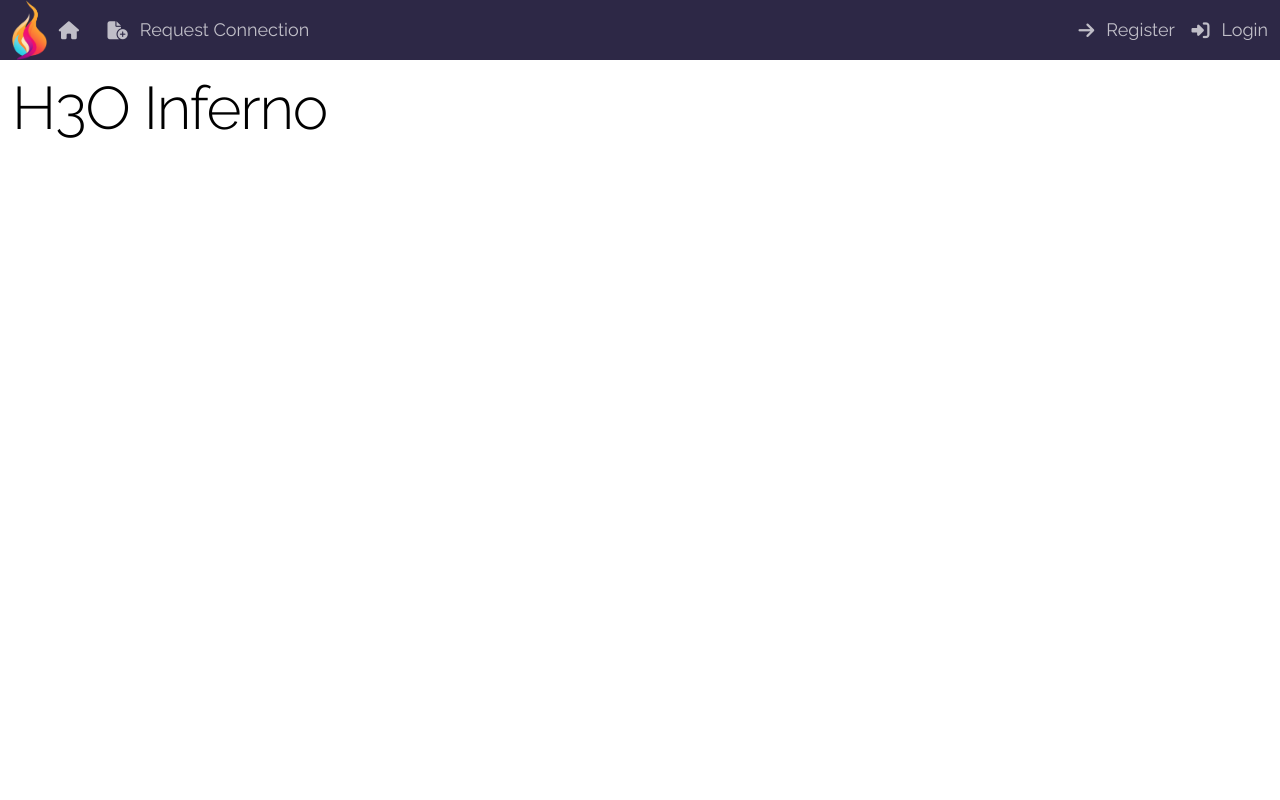
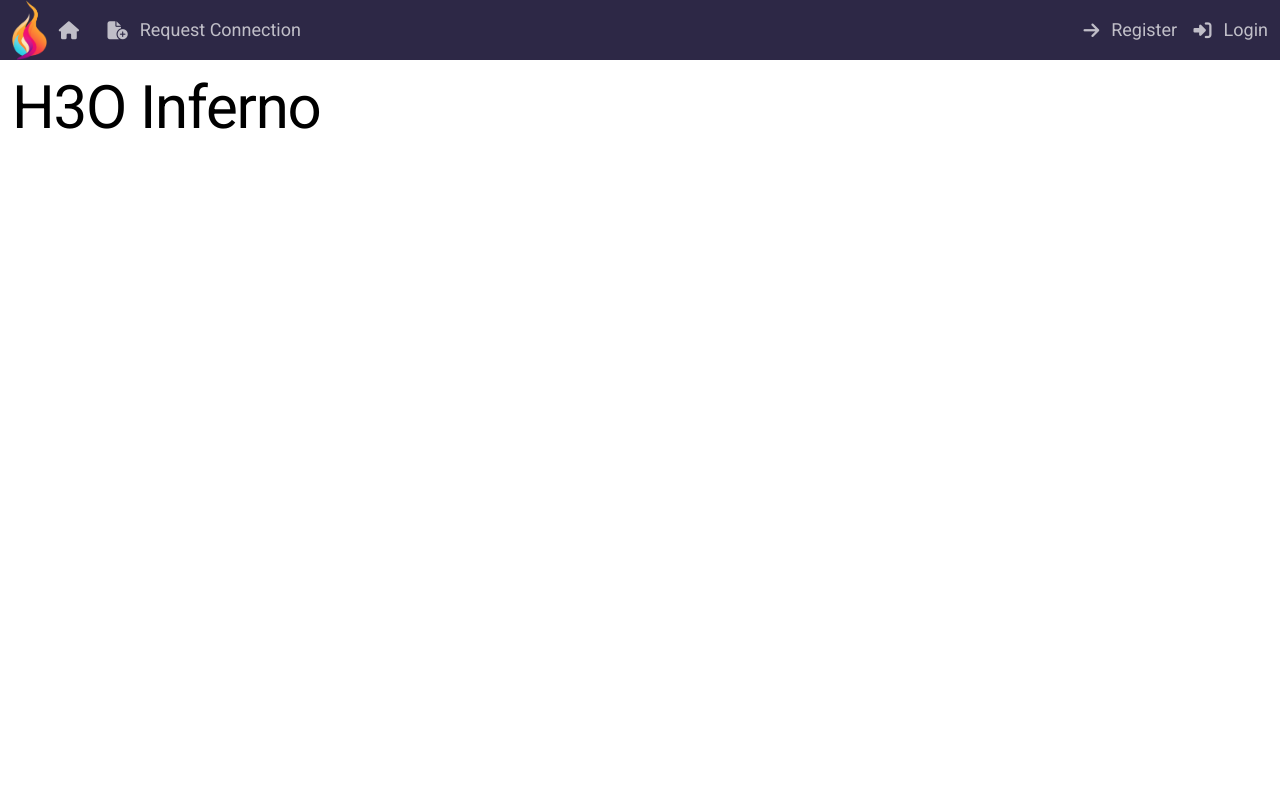
Before and after one commit to rodneygauna/H3O_Inferno, a Flask app: page / in a window 1280 px wide. Run offline with Flask 3, Linux system fonts and the light colour scheme; some libraries are stand-ins or nearby versions.

Commit message:
changed baseline font to Roboto

```diff
--- a/src/static/css/style.css
+++ b/src/static/css/style.css
@@ -1,4 +1,4 @@
-@import url('https://fonts.googleapis.com/css2?family=Raleway&display=swap');
+@import url('https://fonts.googleapis.com/css2?family=Raleway&family=Roboto&display=swap');
 
 :root {
     font-size: 12px;
@@ -15,7 +15,7 @@ body {
     background-color: white;
     margin: 0;
     padding: 0;
-    font-family: "Raleway", "HelveticaNeue", "Helvetica Neue", Helvetica, Arial, sans-serif;
+    font-family: "Roboto", "HelveticaNeue", "Helvetica Neue", Helvetica, Arial, sans-serif;
 }
 
 body::-webkit-scrollbar {
--- a/src/static/skeleton/skeleton.css
+++ b/src/static/skeleton/skeleton.css
@@ -209,7 +209,7 @@
 /* NOTE
 html is set to 62.5% so that all the REM measurements throughout Skeleton
 are based on 10px sizing. So basically 1.5rem = 15px :) */
-@import url('https://fonts.googleapis.com/css2?family=Raleway&display=swap');
+@import url('https://fonts.googleapis.com/css2?family=Raleway&family=Roboto&display=swap');
 
 html {
     font-size: 62.5%;
@@ -220,7 +220,7 @@ body {
     /* currently ems cause chrome bug misinterpreting rems on body element */
     line-height: 1.6;
     font-weight: 400;
-    font-family: "Raleway", "HelveticaNeue", "Helvetica Neue", Helvetica, Arial, sans-serif;
+    font-family: "Roboto", "HelveticaNeue", "Helvetica Neue", Helvetica, Arial, sans-serif;
     color: #222;
 }
 
```
